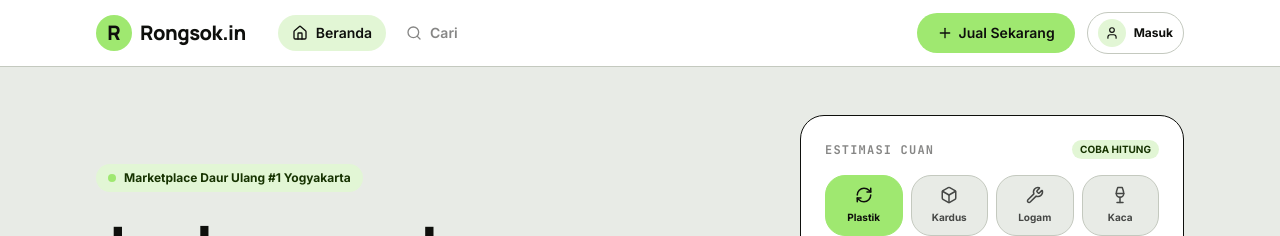
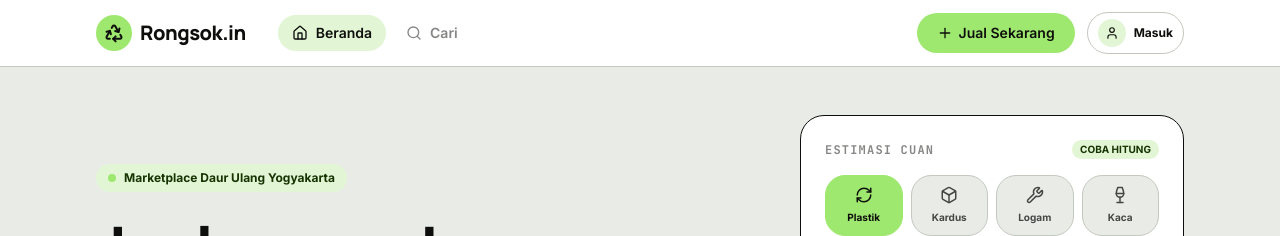
Before and after one commit to muhamadabel/rongsokin-frontend, a Next.js app: page / in a window 1280 px wide. Shown: the top 236 px of the page. Built offline with nearby package versions, Linux system fonts and the light colour scheme; no server answers.

Commit message:
feat: logo recycle (ganti 'R') + hapus klaim '#1 Yogyakarta'
- komponen Logo: simbol recycle (Lucide) di kotak lime, dipakai di
  nav, landing, login, register, admin
- favicon app/icon.svg matching
- badge landing: hapus klaim '#1' (tidak berbasis data)

```diff
--- a/app/(auth)/login/page.tsx
+++ b/app/(auth)/login/page.tsx
@@ -6,6 +6,7 @@ import { useState } from "react";
 import { ArrowRight } from "lucide-react";
 import { Button } from "@/components/ui/Button";
 import { Input } from "@/components/ui/Input";
+import { Logo } from "@/components/ui/Logo";
 import { useLogin } from "@/hooks/useAuth";
 import toast from "react-hot-toast";
 
@@ -42,9 +43,7 @@ export default function LoginPage() {
   return (
     <div className="min-h-screen flex flex-col items-center justify-center p-6 bg-surface">
       <Link href="/" className="flex items-center gap-2 mb-8">
-        <div className="w-10 h-10 bg-brand-500 rounded-2xl flex items-center justify-center text-ink font-display font-extrabold text-2xl">
-          R
-        </div>
+        <Logo size={40} />
         <span className="font-display font-extrabold text-xl tracking-tight text-ink">
           Rongsok.in
         </span>
--- a/app/(auth)/register/page.tsx
+++ b/app/(auth)/register/page.tsx
@@ -5,6 +5,7 @@ import Link from "next/link";
 import { useRouter, useSearchParams } from "next/navigation";
 import { Button } from "@/components/ui/Button";
 import { Input } from "@/components/ui/Input";
+import { Logo } from "@/components/ui/Logo";
 import { User, Store, ArrowLeft, ArrowRight, CheckCircle2, MapPin } from "lucide-react";
 import { useRegister } from "@/hooks/useAuth";
 import { useUpdateCollectorProfile } from "@/hooks/useCollector";
@@ -107,9 +108,7 @@ function RegisterForm() {
     <div className="min-h-screen flex flex-col p-6 bg-surface justify-center">
       <div className="max-w-md w-full mx-auto">
         <Link href="/" className="flex items-center gap-2 mb-6 justify-center">
-          <div className="w-10 h-10 bg-brand-500 rounded-2xl flex items-center justify-center text-ink font-display font-extrabold text-2xl">
-            R
-          </div>
+          <Logo size={40} />
           <span className="font-display font-extrabold text-xl tracking-tight text-ink">
             Rongsok.in
           </span>
--- a/app/(dashboard)/admin/page.tsx
+++ b/app/(dashboard)/admin/page.tsx
@@ -26,6 +26,7 @@ import {
 } from "lucide-react";
 import { Button } from "@/components/ui/Button";
 import { Input } from "@/components/ui/Input";
+import { Logo } from "@/components/ui/Logo";
 import { useAuthStore } from "@/store/authStore";
 import { useCategoryTree } from "@/hooks/useDiscovery";
 import {
@@ -98,9 +99,7 @@ export default function AdminDashboard() {
       {/* HEADER */}
       <header className="sticky top-0 z-40 bg-surface-raised border-b border-ink-faint px-5 md:px-8 py-4 flex items-center justify-between">
         <div className="flex items-center gap-3">
-          <div className="w-9 h-9 bg-brand-500 rounded-2xl flex items-center justify-center text-ink font-display font-extrabold text-xl">
-            R
-          </div>
+          <Logo size={36} />
           <div>
             <h1 className="font-display font-extrabold text-base md:text-lg tracking-tight text-ink flex items-center gap-2">
               Rongsok.in Admin
--- a/app/page.tsx
+++ b/app/page.tsx
@@ -21,6 +21,7 @@ import {
   Building2,
 } from "lucide-react";
 import { Button } from "@/components/ui/Button";
+import { Logo } from "@/components/ui/Logo";
 import BottomNav from "@/components/ui/BottomNav";
 import DesktopNav from "@/components/ui/DesktopNav";
 import {
@@ -120,9 +121,7 @@ export default function LandingPage() {
       {/* MOBILE HEADER */}
       <header className="sticky top-0 z-50 bg-surface-raised border-b border-ink-faint px-4 py-3 md:hidden">
         <div className="flex items-center gap-3">
-          <div className="w-9 h-9 bg-brand-500 rounded-2xl flex items-center justify-center text-ink font-display font-extrabold text-xl">
-            R
-          </div>
+          <Logo size={36} />
           <span className="font-display font-extrabold text-lg tracking-tight text-ink">
             Rongsok.in
           </span>
@@ -150,7 +149,7 @@ export default function LandingPage() {
             <div className="inline-flex items-center gap-2 bg-brand-100 rounded-full px-3 py-1.5">
               <span className="w-2 h-2 rounded-full bg-brand-500 dot-live" />
               <span className="text-xs font-bold text-brand-800">
-                Marketplace Daur Ulang #1 Yogyakarta
+                Marketplace Daur Ulang Yogyakarta
               </span>
             </div>
             <h1 className="font-display text-4xl md:text-6xl font-extrabold text-ink leading-[1.05] tracking-tight">
--- a/components/ui/DesktopNav.tsx
+++ b/components/ui/DesktopNav.tsx
@@ -14,6 +14,7 @@ import {
   Plus,
   ShieldCheck,
 } from "lucide-react";
+import { Logo } from "@/components/ui/Logo";
 import { useAuthStore } from "@/store/authStore";
 
 type NavItem = { href: string; label: string; icon: React.ComponentType<{ size?: number }> };
@@ -66,9 +67,7 @@ export default function DesktopNav() {
       <div className="max-w-6xl mx-auto px-4 md:px-8 py-3 flex items-center gap-6">
         {/* LOGO */}
         <Link href={homeHref} className="flex items-center gap-2 shrink-0">
-          <div className="w-9 h-9 bg-brand-500 text-ink rounded-2xl flex items-center justify-center font-display font-extrabold text-xl">
-            R
-          </div>
+          <Logo size={36} />
           <h1 className="font-display font-extrabold text-xl tracking-tight text-ink">
             Rongsok.in
           </h1>
--- /dev/null
+++ b/components/ui/Logo.tsx
@@ -0,0 +1,22 @@
+import { Recycle } from "lucide-react";
+
+interface LogoProps {
+  /** Ukuran kotak logo dalam px */
+  size?: number;
+  className?: string;
+}
+
+/**
+ * Logo Rongsok.in — simbol daur ulang (recycle) di atas kotak lime.
+ * Bermakna: marketplace daur ulang. Konsisten dipakai di nav, auth, dll.
+ */
+export function Logo({ size = 36, className = "" }: LogoProps) {
+  return (
+    <div
+      className={`bg-brand-500 text-ink rounded-2xl flex items-center justify-center shrink-0 ${className}`}
+      style={{ width: size, height: size }}
+    >
+      <Recycle size={Math.round(size * 0.56)} strokeWidth={2.4} />
+    </div>
+  );
+}
```
Also changed, not shown: app/icon.svg (added).
